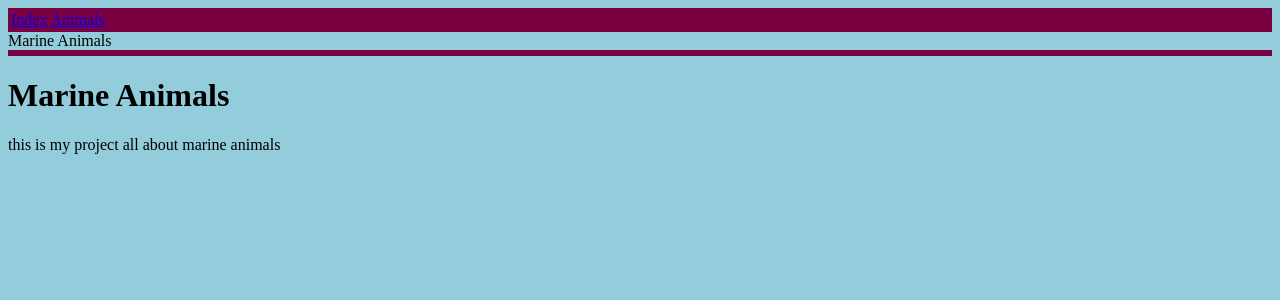
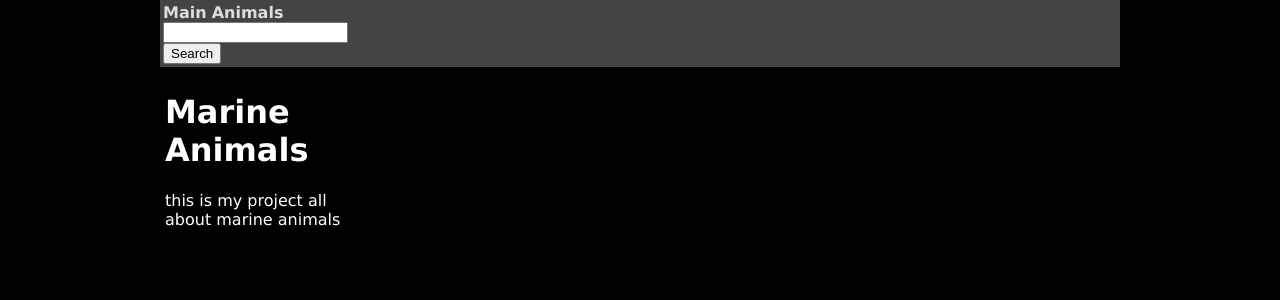
Before and after one commit to Mounsey-SmithHolly/AS91892, a Flask app: page / in a window 1280 px wide. Shown: the top 300 px of the page. Run offline with Flask 3, Linux system fonts and the light colour scheme.

Commit message:
adding search

```diff
--- a/css/styles.css
+++ b/css/styles.css
@@ -1,13 +1,65 @@
-html {
-  background-color: #93cddc;
+hhtml {
+    background-color: #333333;
 }
 
 body {
-  background-color: #93cddc;
+    background-color: #000000;
+    color: #ffffff;
+    font-family: 'Ubuntu', 'Lucida Grande', 'Lucida Sans Unicode', 'Geneva', 'Verdana', sans-serif;
+    width: 75%;
+    margin: auto;
+    display: grid;
+    grid-template-columns: 1fr 4fr;
+}
+
+header, footer {
+    background-color: #222222;
+    padding: 10px;
+    margin: 0;
+    grid-column: 1/3;
+    font-weight: bolder;
 }
 
 nav {
-  background-color: #7a0041;
-  margin: 0;
-  padding: 3px;
+    background-color: #444444;
+    margin: 0;
+    padding: 3px;
 }
+
+nav ul {
+    list-style-type: none;
+}
+ nav ul li {
+    padding: 3px;
+ }
+
+ a {
+     color: #dddddd;
+     text-decoration: none;
+     font-weight: bold;
+ }
+
+ a:hover {
+     color: #ff0000;
+ }
+
+ main {
+     padding: 5px;
+ }
+
+ table {
+     border: 2px solid #ffffff;
+     width: 100%;
+     border-collapse: collapse;
+ }
+
+ th, td {
+
+     border: 1px solid #ffffff;
+     padding: 5px;
+ }
+
+ th {
+     color: #000000;
+     background-color: #999999;
+ }
--- a/main.py
+++ b/main.py
@@ -1,4 +1,4 @@
-from flask import Flask, render_template
+from flask import Flask, render_template, request
 import sqlite3
 from sqlite3 import Error
 
@@ -25,7 +25,7 @@ def render_animals():
     animal_list = cur.fetchall()
     connection.close()
     print(animal_list)
-    return render_template('animals.html', name=animal_list)
+    return render_template('animals.html', aninmals=animal_list)
 
 if __name__ == "__main__":
     app.run(host='0.0.0.0')
--- a/templates/index.html
+++ b/templates/index.html
@@ -3,18 +3,24 @@
 <head>
     <meta charset="UTF-8">
     <title>Marine Animals </title>
-    <link type="text/css" rel="stylesheet" href="/static/css/styles.css">
+    <link type="text/css" rel="stylesheet" href="/css/styles.css">
 </head>
 <nav>
-    <a href="/">Index</a>
+    <a href="/">Main</a>
     <a href="/animals">Animals</a>
+
+    <form method="POST" action="/search">
+    <input type="text" name="search" id="search">
+    <input type="submit" value="Search">
+    </form>
 </nav>
 <body>
-    <header>Marine Animals</header>
     <nav>
         <a href=".html"></a>
     </nav>
-
-    <h1>Marine Animals</h1>
-<p>this is my project all about marine animals</p>
+    <main>
+        <h1>Marine Animals</h1>
+        <p>this is my project all about marine animals</p>
+    </main>
 </body>
+</>
```
Also changed, not shown: templates/animals.html (+15 -3 lines).
